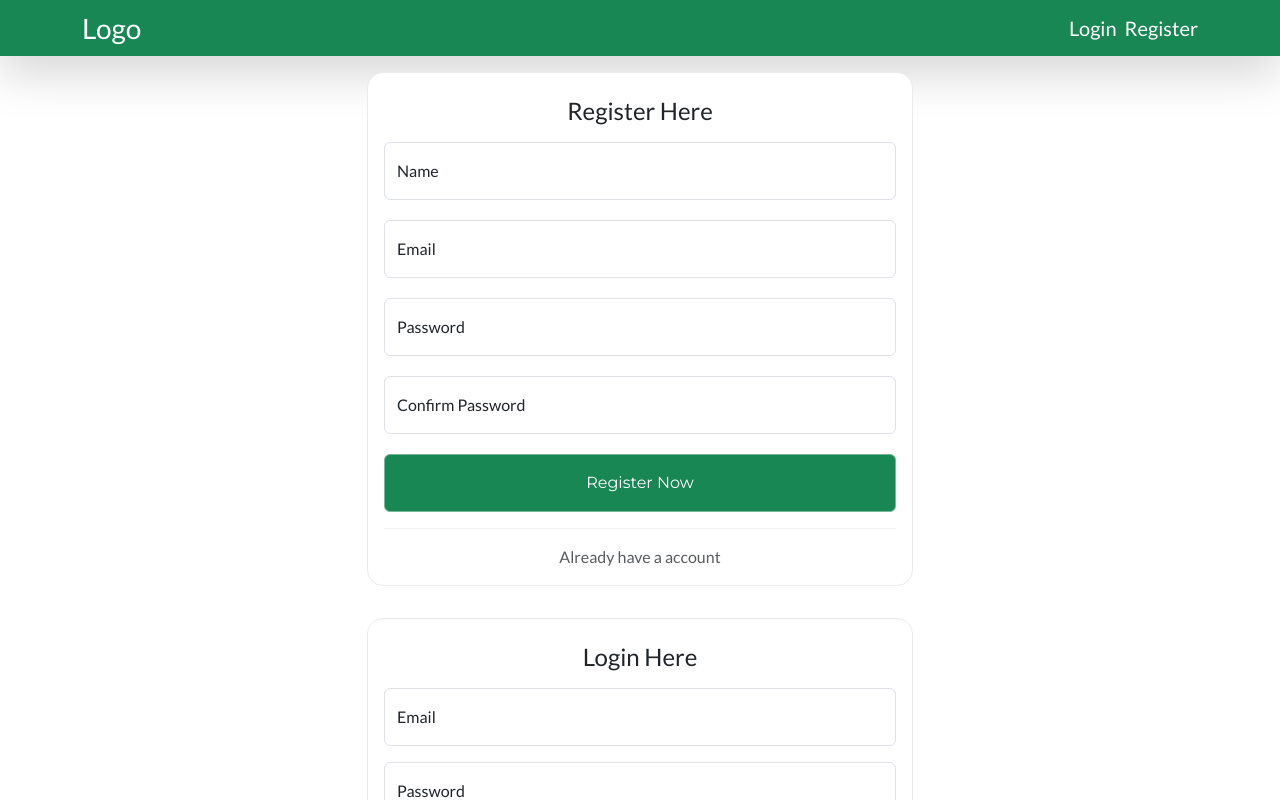
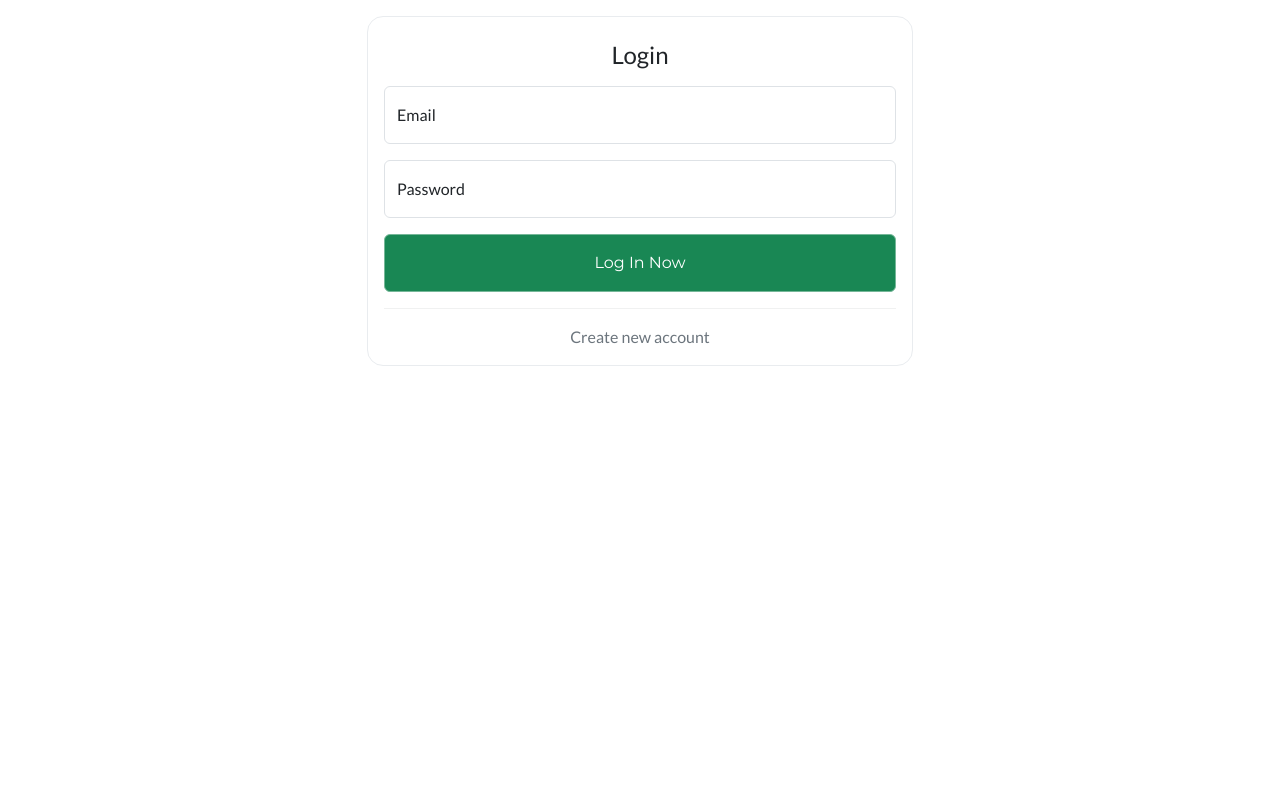
Before and after one commit to Tausif148/employee-management-system, a React (Vite) app: page /login in a window 1280 px wide. Shown: the top 800 px of the page. Built offline with nearby package versions, Linux system fonts and the light colour scheme.

Commit message:
added a udated code

```diff
--- a/package.json
+++ b/package.json
@@ -11,7 +11,8 @@
   },
   "dependencies": {
     "react": "^19.2.0",
-    "react-dom": "^19.2.0"
+    "react-dom": "^19.2.0",
+    "react-router": "^7.13.2"
   },
   "devDependencies": {
     "@eslint/js": "^9.39.1",
--- a/src/App.jsx
+++ b/src/App.jsx
@@ -1,4 +1,3 @@
-import './App.css'
 import Header from './layouts/Header.jsx'
 import Register from './pages/Register.jsx'
 import Login from './pages/Login.jsx'
@@ -9,14 +8,14 @@ import EmployeeList from './pages/EmpoyeeList.jsx'
 
 export default function App() {
   return (
-    <>
+    <div className=''>
       <Header />
-      <Register />
+      {/* <Register />
       <Login />
       <Profile />
-      <ChangePassword />
+      <ChangePassword /> */}
       <EmployeeList />
       <AddEmployee />
-    </>
+    </div>
   )
 }
--- a/src/main.jsx
+++ b/src/main.jsx
@@ -1,11 +1,15 @@
+import './bootstrap.min.css'
+import './index.css'
+
 import { StrictMode } from 'react'
 import { createRoot } from 'react-dom/client'
-import './bootstrap.min.css'
-import './index.css'
-import App from './App.jsx'
+
+import { RouterProvider } from "react-router/dom";
+import router from './router/index'
+
 
 createRoot(document.getElementById('root')).render(
   <StrictMode>
-    <App />
+    <RouterProvider router={router} />
   </StrictMode>,
 )
--- a/src/pages/Login.jsx
+++ b/src/pages/Login.jsx
@@ -15,7 +15,7 @@ const Login = () => {
                                 <div className="row">
                                     <div className="col-12">
                              <div className="mt-2 mb-3">
-                                            <h4 className="text-center">Login Here</h4>
+                                            <h4 className="text-center">Login</h4>
                                         </div>
                                     </div>
                                 </div>
--- a/src/pages/Register.jsx
+++ b/src/pages/Register.jsx
@@ -6,7 +6,7 @@ const Register = () => {
     };
 
     return (
-        <section className=" p-3 p-md-4 p-xl-5">
+        <section className=" p-3 p-md-4 p-xl-5 h-100vh">
             <div className="container">
                 <div className="row justify-content-center">
                     <div className="col-12 col-md-9 col-lg-7 col-xl-6 col-xxl-5">
@@ -15,7 +15,7 @@ const Register = () => {
                                 <div className="row">
                                     <div className="col-12">
                                         <div className="mt-2 mb-3">
-                                            <h4 className="text-center">Register Here</h4>
+                                            <h4 className="text-center">Signup</h4>
                                         </div>
                                     </div>
                                 </div>
```
Also changed, not shown: src/router/index.jsx (added, +21 -0 lines), src/App.css (deleted), 1 other file (tests, documents, lock files or other folders).
